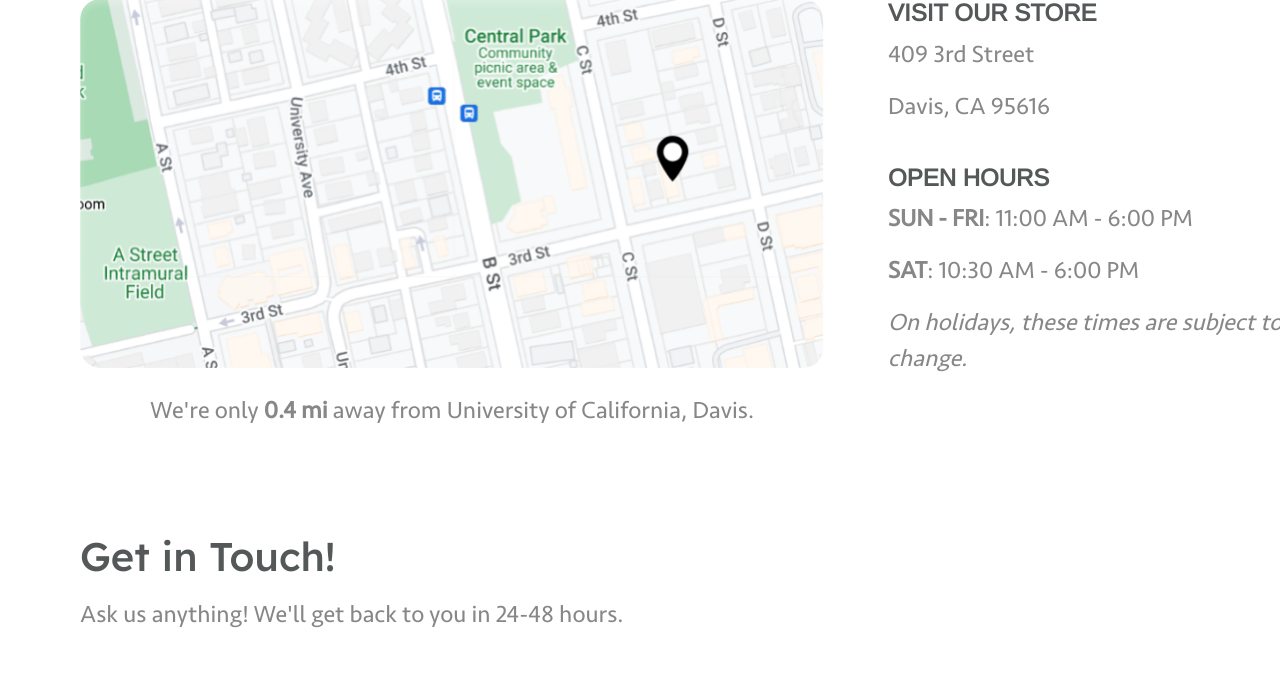
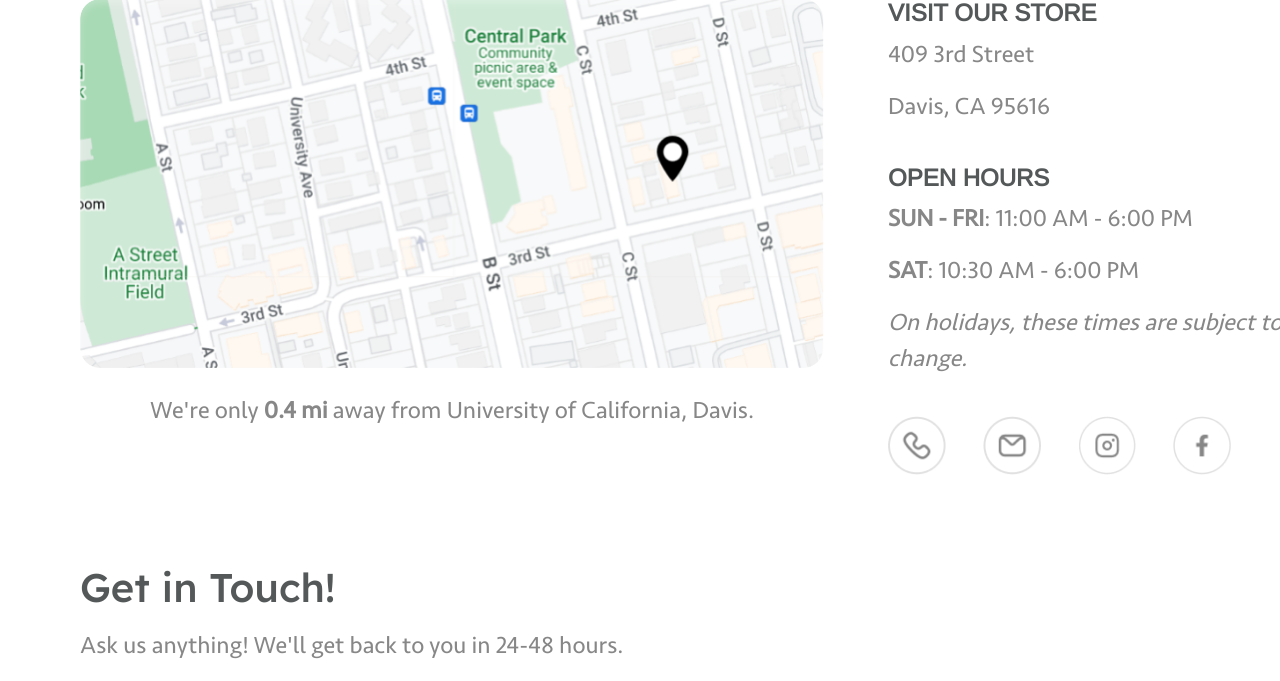
Before and after one commit to Ruprabhu25/boheme-website, a Flask app: page /contact in a window 1280 px wide; the page is wider, and only the part inside the window is pictured. Shown: the part 402-1083 px from the top of that part. Run offline with Flask 3, Linux system fonts and the light colour scheme; some libraries are stand-ins or nearby versions; some web fonts are replaced.

Commit message:
added contact icons

```diff
--- a/templates/contact.html
+++ b/templates/contact.html
@@ -63,7 +63,12 @@
                 <p><strong>SAT</strong>: 10:30 AM - 6:00 PM </p>
                 <p style="font-style: italic;">On holidays, these times are subject to change.</p>
             </div>
-            <div id="contact-icons"></div>
+            <div id="contact-icons">
+                <img id="icon-c" src="/static/img/callicon.png">
+                <img id="icon-c" src="/static/img/mailicon.png">
+                <img id="icon-c" src="/static/img/instagramicon.png">
+                <img id="icon-c" src="/static/img/facebookicon.png">
+            </div>
         </div>
     </div>
     <div id="get-in-touch-container">
```
